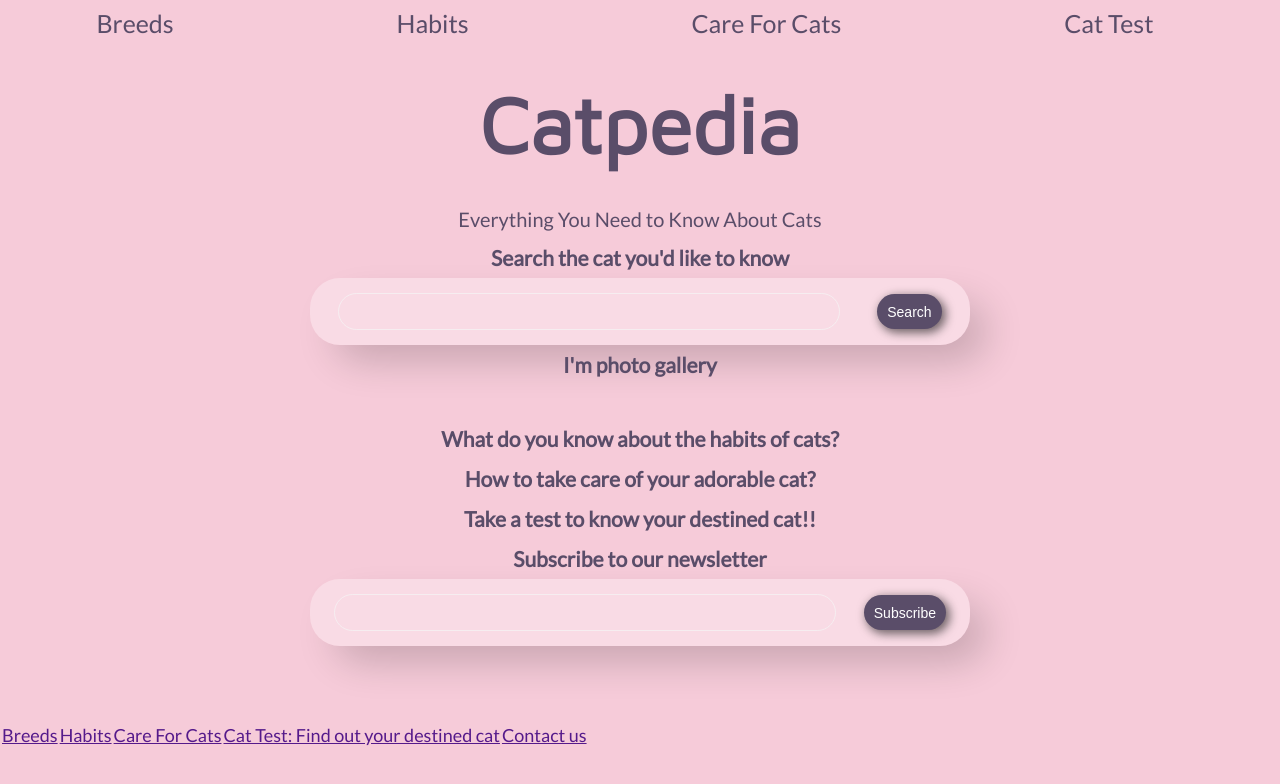
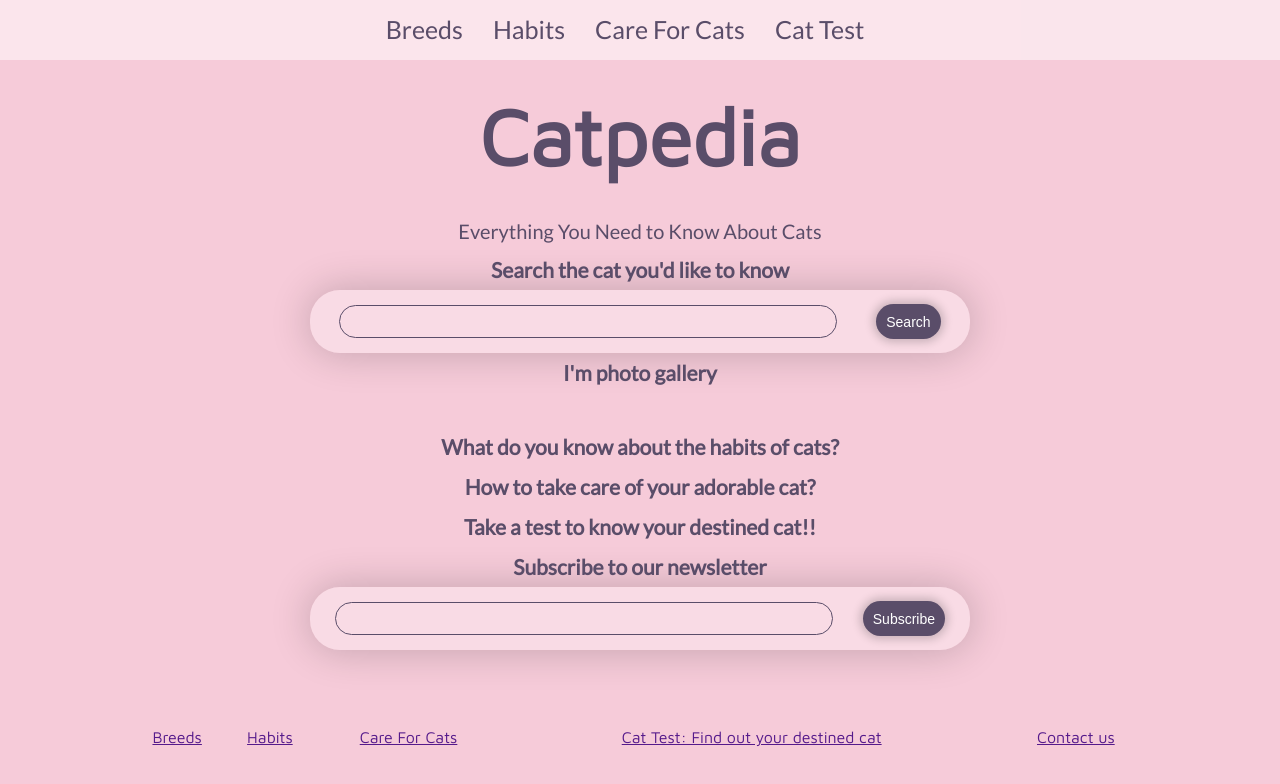
Before and after one commit to Assignment2-All-for-CAT/Dogpedia, a plain HTML site: page index.html in a window 1280 px wide. Drawn offline with Linux system fonts and the light colour scheme.

Commit message:
Update index.css

```diff
--- a/index.css
+++ b/index.css
@@ -15,11 +15,11 @@ body {
 
 /* Navigation bar */
 
-.navdiv {
+.nav-div {
   height: 60px;
 }
 
-.navbar {
+.nav-bar {
   position: fixed;
   top: 0;
   left: 0;
@@ -75,7 +75,7 @@ h3 {
   background: rgba(255, 255, 255, 0.3);
   border-radius: 30px;
   padding: 10px;
-  box-shadow: 20px 20px 40px -6px rgba(0, 0, 0, 0.2);
+  box-shadow: 0 0 40px 1px rgba(0, 0, 0, 0.2);
   display: flex;
   flex-direction: row;
   justify-content: space-around;
@@ -86,8 +86,8 @@ input[type="text"] {
   background: transparent;
   width: 75%;
   margin: 5px 0;
-  padding: 10px;
-  border: 1px solid rgba(245, 245, 245, 0.692);
+  padding: 8px;
+  border: 1px solid #5a4d69;
   border-radius: 20px;
   color: #5a4d69;
 }
@@ -95,7 +95,7 @@ input[type="text"] {
 input[type="submit"] {
   height: 35px;
   font-size: 14px;
-  box-shadow: 3px 3px 10px 1px rgba(19, 19, 19, 0.589);
+  box-shadow: 0 0 10px 3px rgb(0 0 0 / 20%);
   border: none;
   border-radius: 20px;
   background-color: #5a4d69;
@@ -111,12 +111,12 @@ footer {
   margin-bottom: 40px;
 }
 
-.footertb {
+.footer-tb {
   margin: auto;
   width: 80%;
 }
 
-.footertb td {
+.footer-tb td {
   margin: auto;
   font-family: "Maven Pro", sans-serif;
   font-size: 16px;
```
